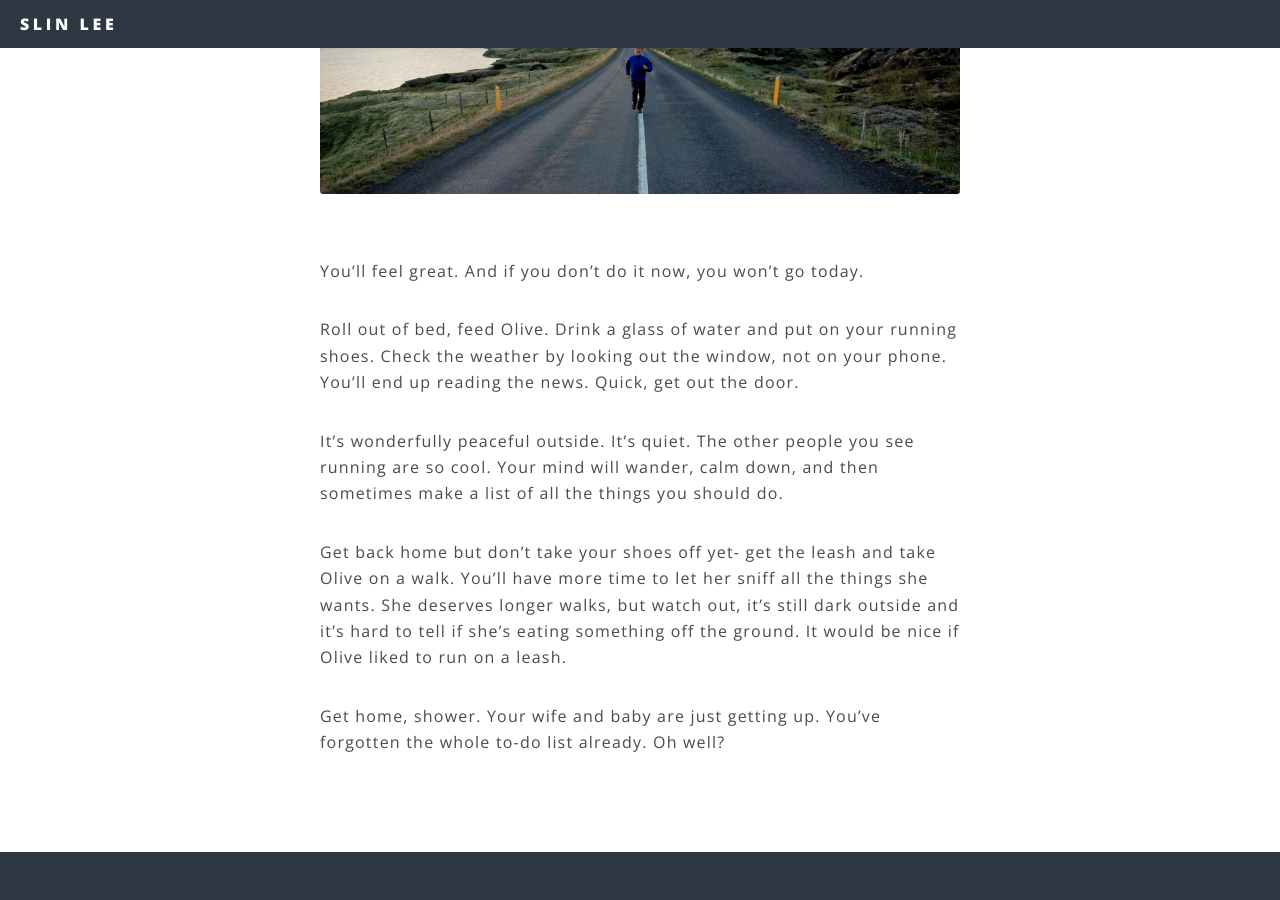
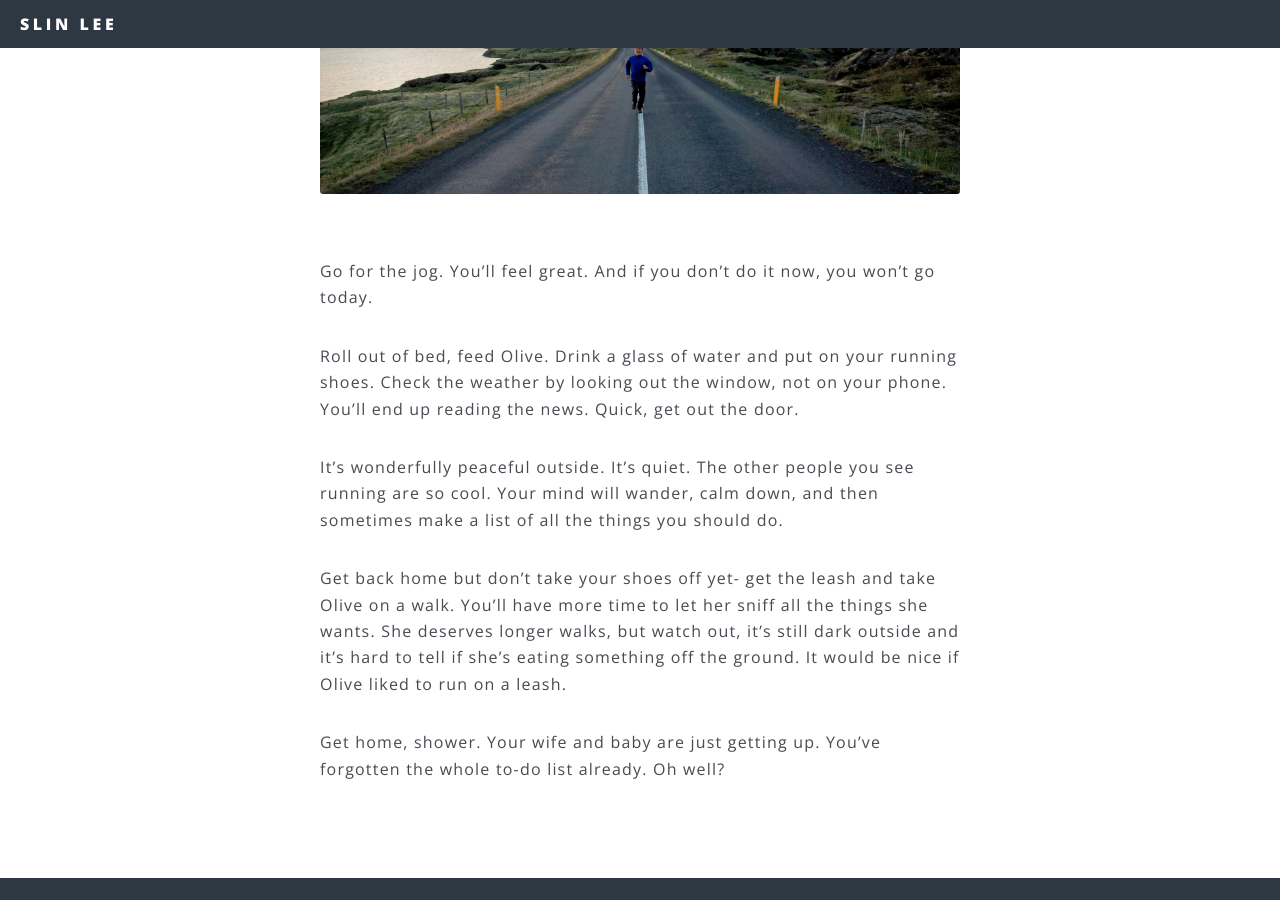
Before and after one commit to slinlee/slinlee.github.io, a Jekyll site: the page built from _posts/2019-02-28-wake-up-put-on-your-shoes.md, in a window 1280 px wide and 900 px high, scrolled down 397 px. Built offline with Jekyll 4.4.1, drawn with Linux system fonts in a browser that asks for light colours.

Commit message:
Edit running post

```diff
--- a/_posts/2019-02-28-wake-up-put-on-your-shoes.md
+++ b/_posts/2019-02-28-wake-up-put-on-your-shoes.md
@@ -10,7 +10,7 @@ categories: running, meditation, morning routine
 
 # Hey you, wake up and put on your shoes
 
-You'll feel great. And if you don't do it now, you won't go today.
+Go for the jog. You'll feel great. And if you don't do it now, you won't go today.
 
 Roll out of bed, feed Olive. Drink a glass of water and put on your running shoes. Check the weather by looking out the window, not on your phone. You'll end up reading the news. Quick, get out the door.
 
```
